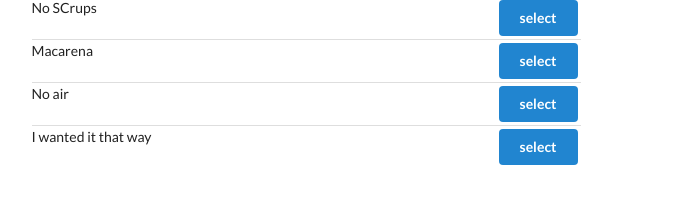
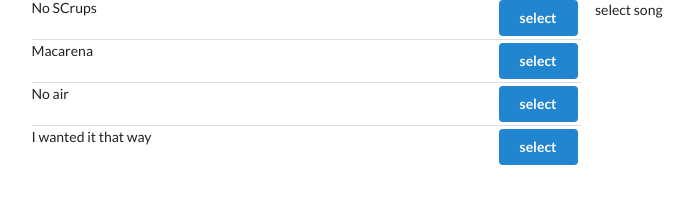
Before and after one commit to geofreybundala/react_redux_demo, a React (Create React App) app: page / in a window 1280 px wide. Shown: the top 215 px of the page, without its empty margins (45-739 px from the left). Built offline with nearby package versions, Linux system fonts and the light colour scheme.

Commit message:
fix(add song on list)

```diff
--- a/src/components/App.js
+++ b/src/components/App.js
@@ -1,6 +1,7 @@
 import React from 'react'
+import SongDetail from './SongDetail'
 import SongList from './SongList'
-import songList from './SongList'
+
 
 const App = () => {
     return (
@@ -9,6 +10,9 @@ const App = () => {
                 <div className="column eight wide">
                 <SongList/>
                 </div>
+                <div  className="colum eight wide">
+                    <SongDetail/>
+                </div>
           </div>
         </div>
     )
--- /dev/null
+++ b/src/components/SongDetail.js
@@ -0,0 +1,25 @@
+import React from 'react'
+import {connect} from 'react-redux'
+
+const SongDetail = ({song})=> {
+    if(!song){
+        return <div>select song</div>
+    }
+
+        return (
+            <div>
+                <h3>Detail for:</h3>
+                <p>
+                    Title:{song.title}<br/>
+                    Duration:{song.duration}
+                </p>
+            </div>
+        )
+
+
+}
+
+const mapStateToProps =state =>{
+    return {song:state.selectedSong}
+}
+export default connect(mapStateToProps)(SongDetail)
```
Also changed, not shown: 1 other file (tests, documents, lock files or other folders).
